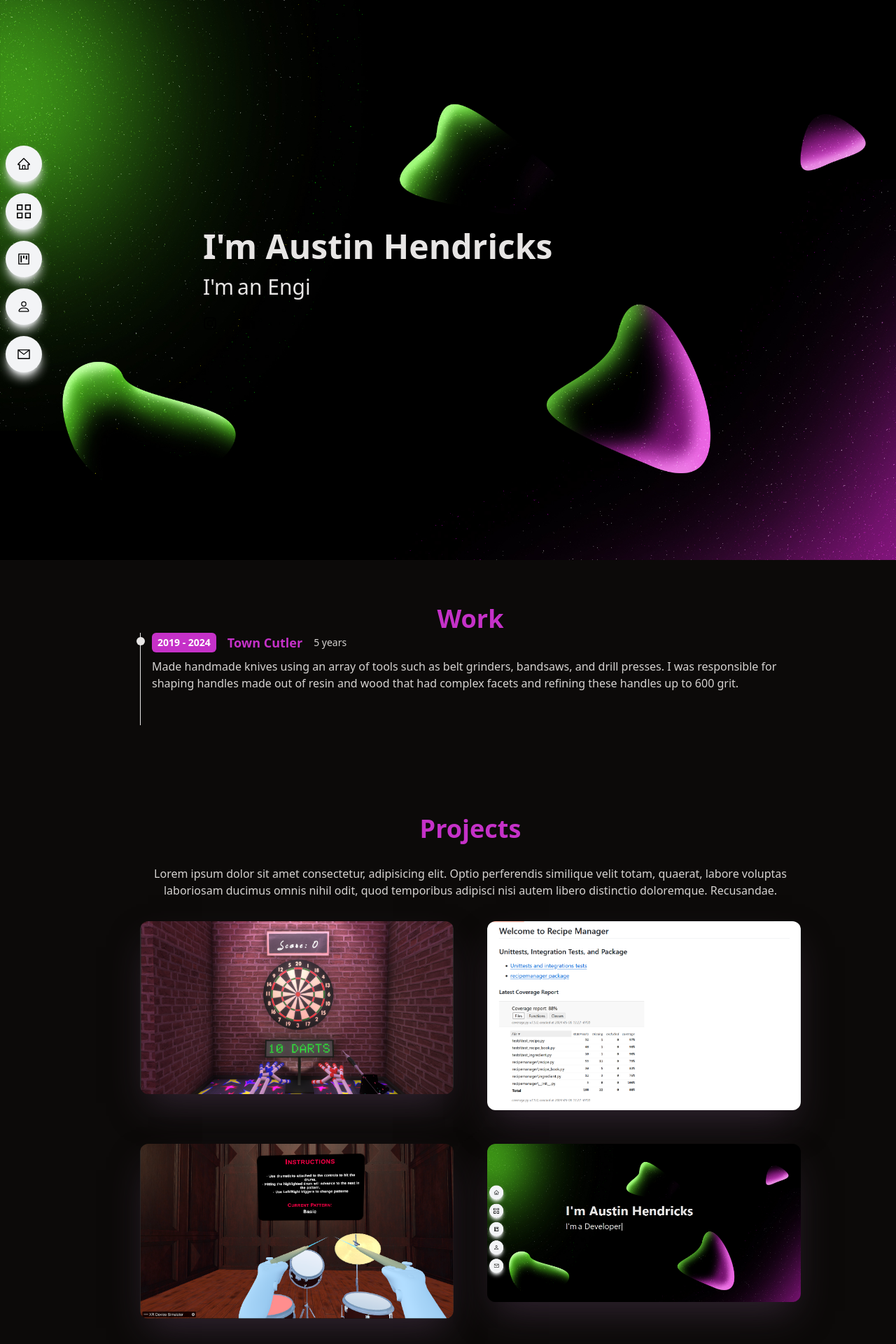
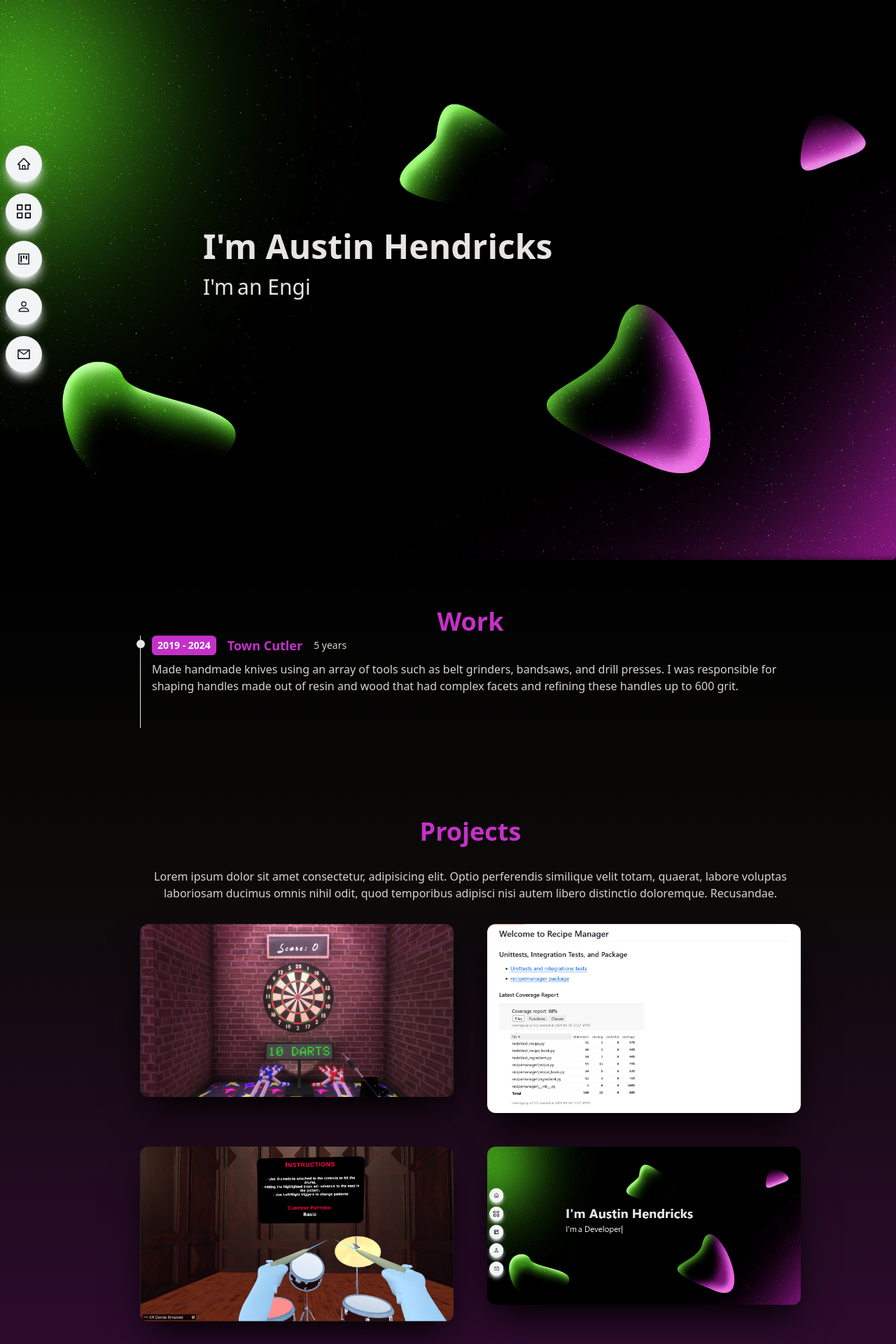
Before and after one commit to AustinMH0/personal-website, a React (Vite) app in the folder my-react-app/: page / in a window 1280 px wide. Shown: the top 1920 px of the page at 70% size. Built offline with nearby package versions, Linux system fonts and the light colour scheme.

Commit message:
Added gradient to Main.jsx

```diff
--- a/my-react-app/src/App.jsx
+++ b/my-react-app/src/App.jsx
@@ -9,7 +9,7 @@ import React from "react";
 function App() {
 
   return (
-    <div className='bg-stone-950'>
+    <div className='bg-gradient-to-b from-black from-40% via-stone-950 via-65% to-[#2e0b2e]'>
       <Sidenav />
       <Main />
       <Work />
--- a/my-react-app/src/components/Main.jsx
+++ b/my-react-app/src/components/Main.jsx
@@ -6,10 +6,11 @@ const Main = () => {
   return (
     <div id='main'>
         <img
-        className='w-full h-screen object-cover object-left'
+        className='w-full h-screen object-cover object-left rounded-b-md shadow-xl dark:shadow-gray-400'
         src='/lava_background.jpg'
         alt='background image depicting lava blobs'>
         </img>
+        <div className='border-solid border-2 border-black blur-sm'/>
         <div className='w-full h-screen absolute top-0 left-0'>
         <div className='max-w-[700px] m-auto h-full w-full flex flex-col justify-center lg:items-start items-center'>
           <h1 className='sm:text-5xl text-4xl font-bold text-stone-200'>I'm Austin Hendricks</h1>
--- a/my-react-app/src/components/ProjectItem.jsx
+++ b/my-react-app/src/components/ProjectItem.jsx
@@ -2,7 +2,7 @@ import React from 'react'
 
 const ProjectItem = ({img, title, stack}) => {
   return (
-    <div className='relative flex items-center justify-center h-fit w-full shadow-2xl shadow-[#312431] rounded-xl group hover:bg-gradient-to-r from-gray-900 to-[#c531c8]'>
+    <div className='relative flex items-center justify-center h-fit w-full shadow-2xl shadow-[#000000] rounded-xl group hover:bg-gradient-to-r from-gray-900 to-[#c531c8]'>
         <img src={img} alt={title} className='rounded-xl group-hover:opacity-10'/>
         <div className='hidden group-hover:block absolute top-[50%] left-[50%] translate-x-[-50%] translate-y-[-50%]'>
             <h3 className='text-2xl font-bold text-white tracking-wider text-center'>
--- a/my-react-app/src/components/Work.jsx
+++ b/my-react-app/src/components/Work.jsx
@@ -18,7 +18,7 @@ const data = [
 
 const Work = () => {
   return (
-    <div id='work' className='max-w-[1040px] m-auto md:pl-20 p-4 py-16'>
+    <div id='work' className='max-w-[1040px] m-auto md:pl-20 p-4 py-16 rounded-xl'>
         <h1 className='text-4xl font-bold text-center text-[#c531c8]'>Work</h1>
         {data.map((item, idx) => (
             <WorkItem
@@ -28,7 +28,6 @@ const Work = () => {
             duration={item.duration}
             details={item.details}/>
         ))}
-
     </div>
   )
 }
--- a/my-react-app/src/index.css
+++ b/my-react-app/src/index.css
@@ -1,3 +1,7 @@
 @tailwind base;
 @tailwind components;
 @tailwind utilities;
+
+* {
+    scroll-behavior: smooth;
+}
```
